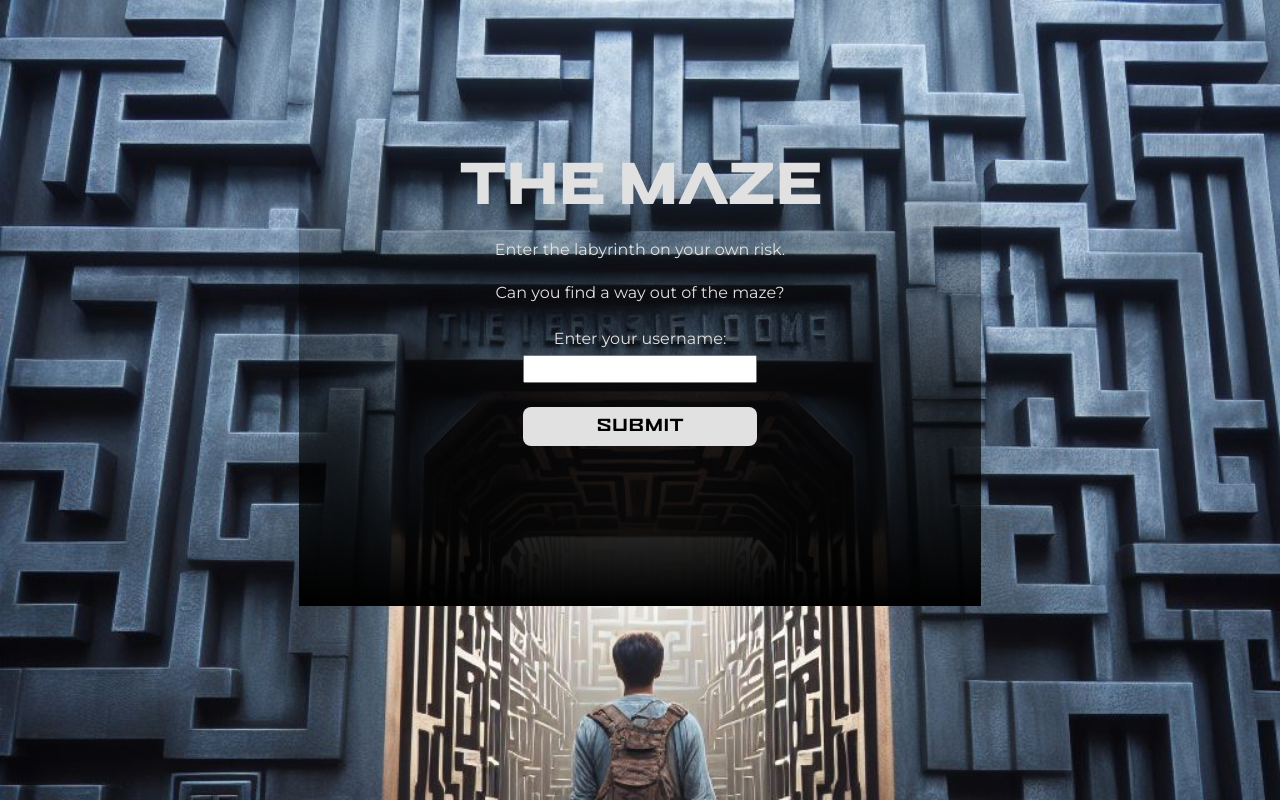
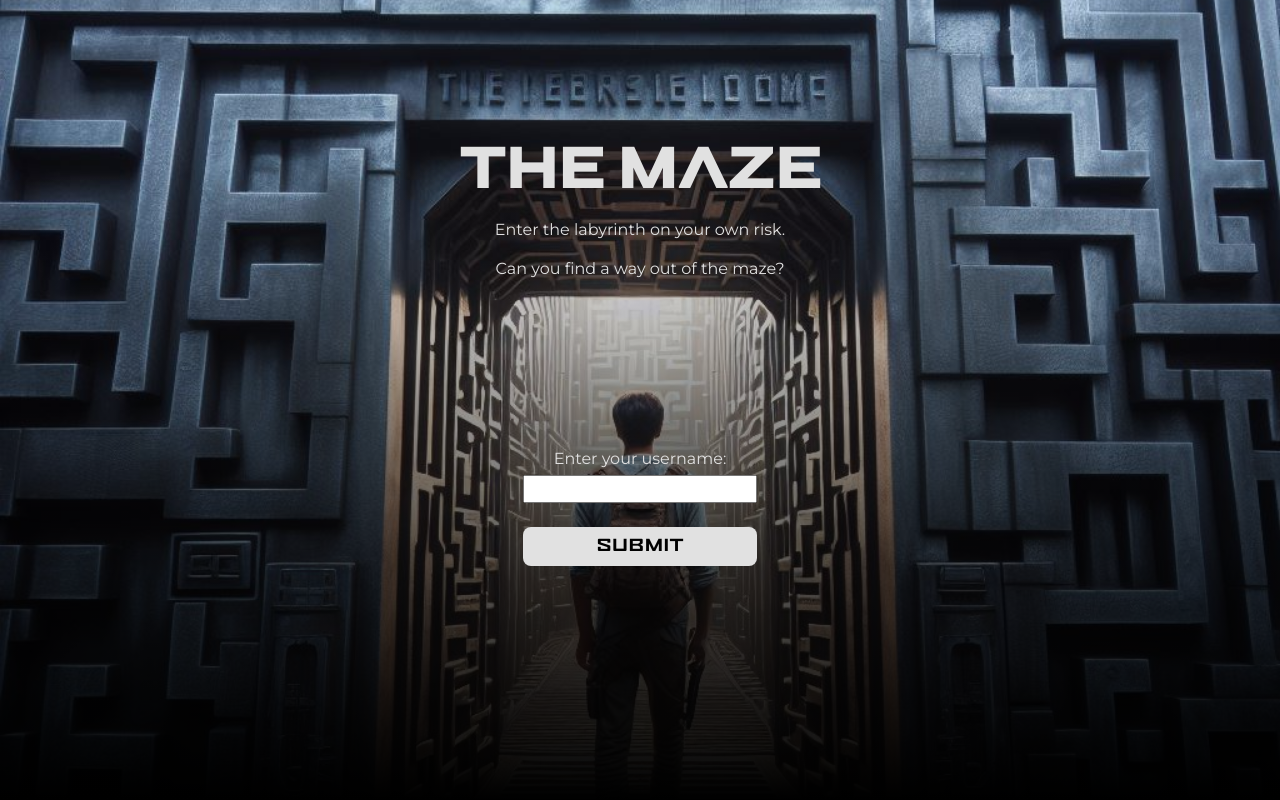
Before and after one commit to trista1987/project-labyrinth-zustand-vite, a React (Vite) app: page / in a window 1280 px wide. Built offline with nearby package versions, Linux system fonts and the light colour scheme.

Commit message:
adjusted the homepage

```diff
--- a/src/components/Username.jsx
+++ b/src/components/Username.jsx
@@ -2,7 +2,6 @@ import Lottie from "lottie-react"
 import { useStore } from "../store/useStore"
 import { useState } from "react"
 import "../styles/Username.css"
-import startImg from "/maze-entrance.jpg"
 import Loading from "../assets/loading.json"
 
 export const Username = () => {
@@ -29,14 +28,7 @@ export const Username = () => {
   }
 
   return (
-    <div
-      className='start-background'
-      style={{
-        backgroundImage: `url(${startImg})`,
-        backgroundRepeat: "no-repeat",
-        backgroundSize: "cover",
-        background: "linear-gradient(rgb(0,0,0,0) 20%, rgb(0,0,0) 100%",
-      }}>
+    <div className='start-background'>
       <div className='main-container'>
         <h1>THE MAZE</h1>
         <p>Enter the labyrinth on your own risk.</p>
--- a/src/index.css
+++ b/src/index.css
@@ -25,10 +25,11 @@ body {
   justify-content: center;
   align-items: center;
   text-align: center;
-  background: linear-gradient(rgb(0, 0, 0, 0) 20%, rgb(0, 0, 0) 100%);
   background-image: url(/maze-entrance.jpg);
   background-size: cover;
   background-repeat: no-repeat;
+  background-position: center;
+  height: 100vh;
 }
 
 h1 {
@@ -38,7 +39,7 @@ h1 {
 }
 
 p {
-  margin: 24px 0 8px 0;
+  margin: 20px 0 8px 0;
 }
 
 button {
--- a/src/styles/Username.css
+++ b/src/styles/Username.css
@@ -2,10 +2,14 @@
   display: flex;
   flex-direction: column;
   align-items: center;
-  padding: 12rem 2rem 20rem;
   text-align: center;
-  width: auto;
-  height: 100%;
+  width: 100vw;
+  height: 100vh;
+  background: linear-gradient(rgb(0, 0, 0, 0) 20%, rgb(0, 0, 0) 100%);
+}
+
+.main-container {
+  padding: 9rem 0;
 }
 
 form {
@@ -23,6 +27,5 @@ input {
 @media all and (min-width: 668px) {
   .start-background {
     margin: 0;
-    padding: 10rem 10rem;
   }
 }
```
Also changed, not shown: public/0,0.jpg (deleted).
